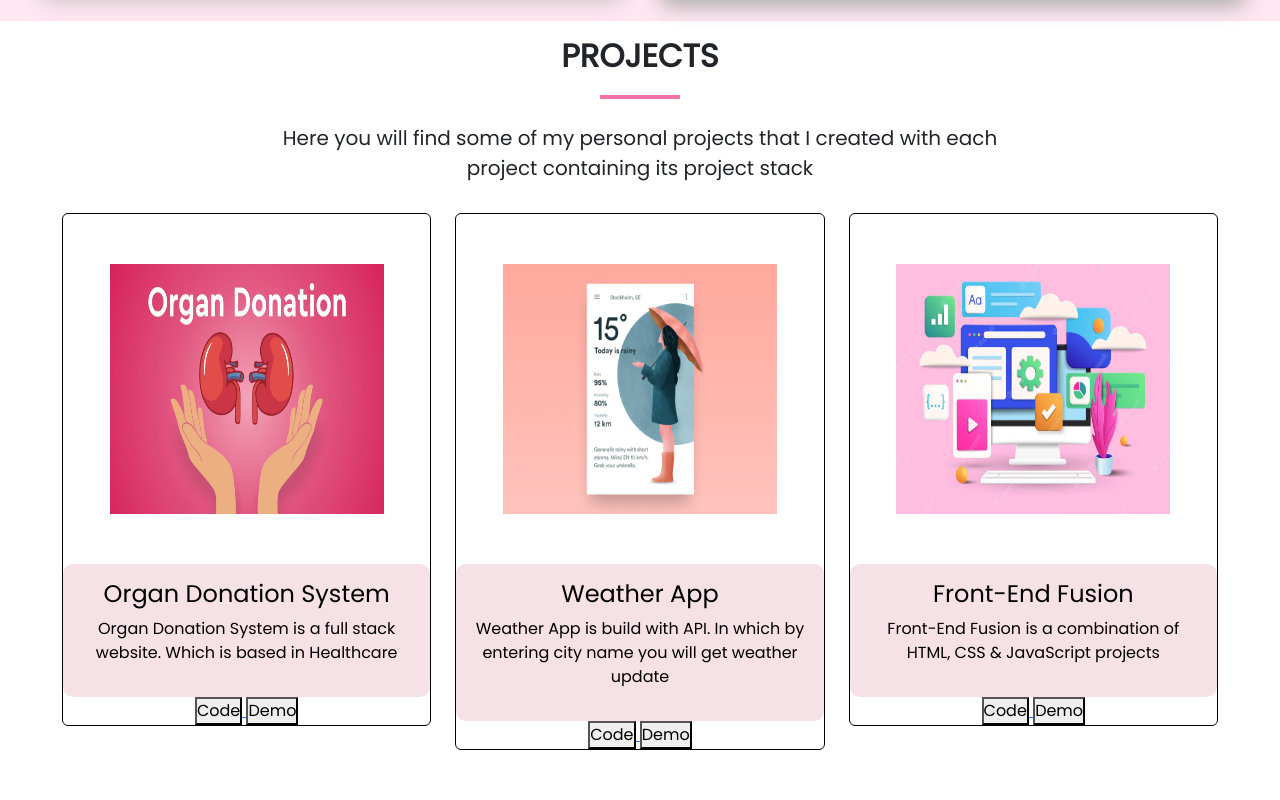
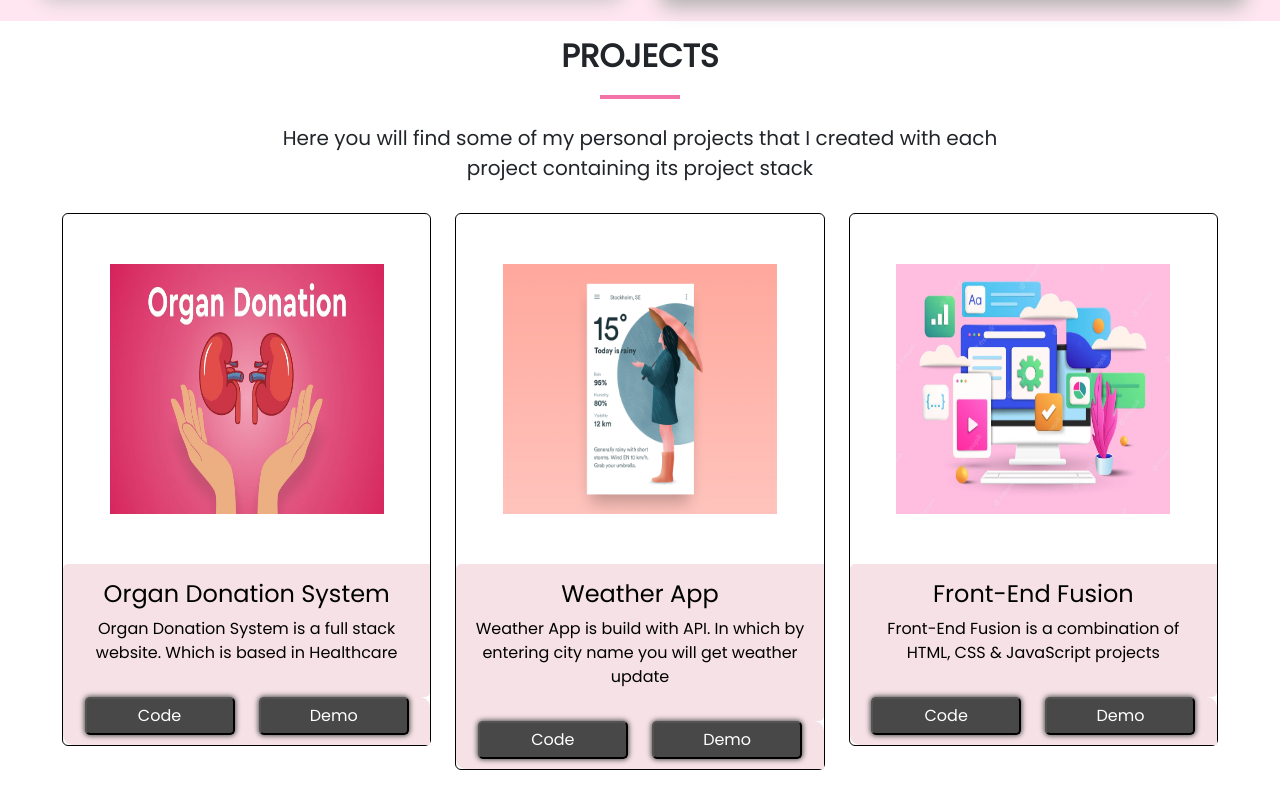
Before and after one commit to shivkanya11/myportfolio, a plain HTML site: page index.html in a window 1280 px wide. Shown: the part 1463-2263 px from the top of the page. Drawn offline with nearby package versions, Linux system fonts and the light colour scheme.

Commit message:
style updated

```diff
--- a/css/index.css
+++ b/css/index.css
@@ -152,5 +152,31 @@ body{
 }
 .card-body{
     background-color: rgb(245, 225, 230);
-    border-radius: 10px;
+    border-radius: 5px 0px;
 }
+.demo-container{
+    background-color: rgb(245, 225, 230);
+    border-radius: 0px 10px;
+    padding-bottom: 10px;
+}
+.card-btn{
+    background-color: #494849;
+    margin: 0px 10px;
+    padding: 5px 10px;
+    width: 150px;
+    color: white;
+    border-radius: 5px;
+    box-shadow: 0px 0px 5px 1px rgb(84, 84, 84);
+}
+.card-btn:hover{
+    background-color: #201f1f;
+    margin: 0px 10px;
+    padding: 5px 10px;
+    width: 150px;
+    /* transition: 2s; */
+    border-radius: 3px;
+    box-shadow: 2px 2px 5px 2px rgb(84, 84, 84);
+}
+.link{
+    text-decoration: none;
+}
```
